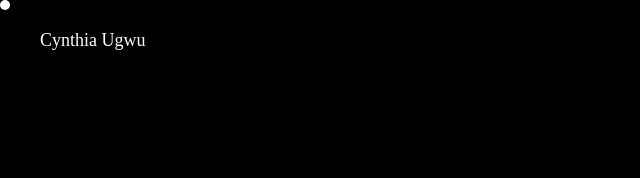
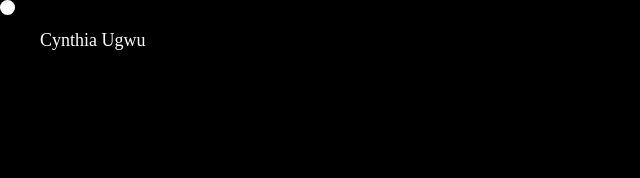
Before and after one commit to theonly-rm/Awwwarded-Website-1-CU, a plain HTML site: page index.html in a window 1280 px wide. Shown: the top 178 px of the page, 0-640 px from the left. Drawn offline with nearby package versions, Linux system fonts and the light colour scheme; a script that the page names is missing.

Commit message:
blend added

```diff
--- a/style.css
+++ b/style.css
@@ -11,13 +11,14 @@ html, body {
 }
 
 .minicircle {
-    width: 10px;
-    height: 10px;
+    width: 15px;
+    height: 15px;
     z-index: 99999;
     position: absolute;
     border-radius: 50%;
     background-color: white;
     transition: all cubic-bezier(0.19, 1, 0.22, 1) 1s;
+    mix-blend-mode: difference;
 }
 
 .bounding {
```
